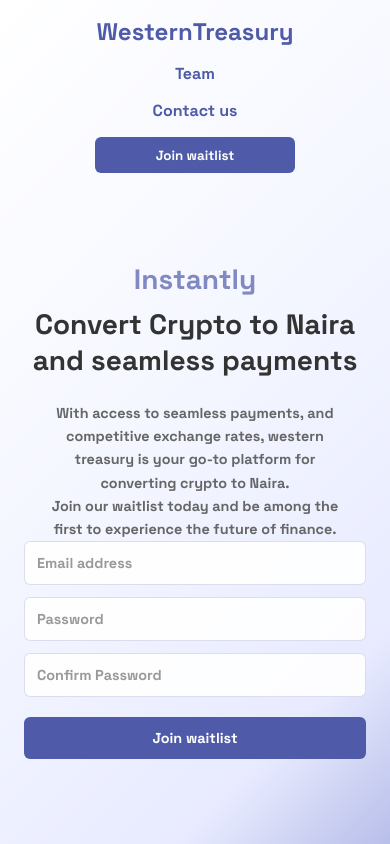
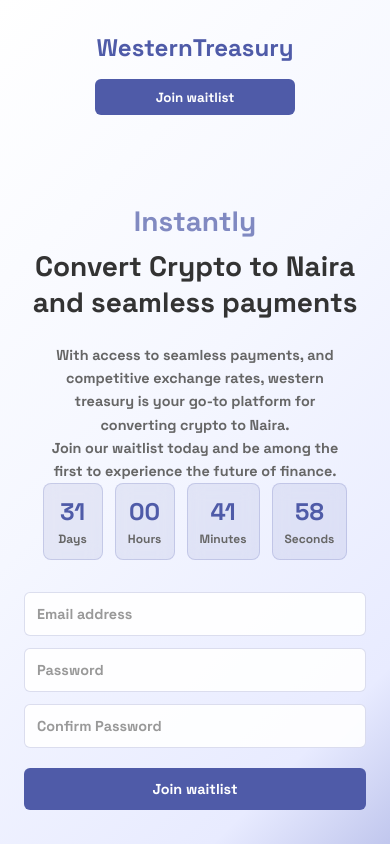
Before and after one commit to chukwuagoziesolomon/waitlist, a plain HTML site: page index.html in a window 390 px wide. Shown: the top 844 px of the page. Drawn offline with nearby package versions, Linux system fonts and the light colour scheme.

Commit message:
added time

```diff
--- a/index.html
+++ b/index.html
@@ -34,9 +34,10 @@
       display: flex;
       justify-content: space-between;
       align-items: center;
-      padding: 2rem 2rem; /* Increased from 1.5rem to 2rem */
+      padding: 3rem 2rem; /* Increased top/bottom padding from 2rem to 3rem */
+      margin-top: 2rem; /* Added margin-top to push it down */
       width: 100%;
-      margin-bottom: 2rem; /* Added margin bottom */
+      margin-bottom: 2rem;
       background: transparent;
     }
 
@@ -125,6 +126,38 @@
       max-width: 90%;
     }
 
+    .countdown-container {
+      display: flex;
+      justify-content: center;
+      gap: 1.5rem;
+      margin-bottom: 2rem;
+      width: 100%;
+    }
+
+    .countdown-box {
+      display: flex;
+      flex-direction: column;
+      align-items: center;
+      background: rgba(79, 91, 168, 0.1);
+      padding: 1rem;
+      border-radius: 8px;
+      min-width: 80px;
+      backdrop-filter: blur(8px);
+      border: 1px solid rgba(79, 91, 168, 0.2);
+    }
+
+    .countdown-box span:first-child {
+      font-size: 2rem;
+      font-weight: 700;
+      color: #4f5ba8;
+    }
+
+    .countdown-box .label {
+      font-size: 0.875rem;
+      color: #666666;
+      margin-top: 0.25rem;
+    }
+
     /* Form */
     #registrationForm {
       display: flex;
@@ -176,7 +209,6 @@
       cursor: not-allowed;
     }
 
-    /* Success Message */
     #successMessage {
       opacity: 0;
       transition: opacity 0.5s ease-in;
@@ -295,7 +327,8 @@
 
     @media screen and (max-width: 768px) {
       .nav-bar {
-        padding: 1.5rem;
+        padding: 2rem 1.5rem; /* Adjusted padding for mobile */
+        margin-top: 1rem; /* Reduced margin for mobile */
         margin-bottom: 1rem;
         flex-direction: column;
         gap: 1rem;
@@ -305,6 +338,7 @@
         flex-direction: column;
         text-align: center;
         gap: 1rem;
+        display: none; /* This will hide just the navigation links */
       }
 
       .join-btn {
@@ -361,6 +395,23 @@
       .rotating-word {
         display: block;
         margin-bottom: 0.5rem;
+      }
+
+      .countdown-container {
+        gap: 0.75rem;
+      }
+
+      .countdown-box {
+        min-width: 60px;
+        padding: 0.75rem;
+      }
+
+      .countdown-box span:first-child {
+        font-size: 1.5rem;
+      }
+
+      .countdown-box .label {
+        font-size: 0.75rem;
       }
     }
 
@@ -445,6 +496,26 @@
         <br>Join our waitlist today and be among the first to experience the future of finance.
       </p>
 
+      <!-- Add countdown timer here -->
+      <div class="countdown-container">
+        <div class="countdown-box">
+          <span id="days">00</span>
+          <span class="label">Days</span>
+        </div>
+        <div class="countdown-box">
+          <span id="hours">00</span>
+          <span class="label">Hours</span>
+        </div>
+        <div class="countdown-box">
+          <span id="minutes">00</span>
+          <span class="label">Minutes</span>
+        </div>
+        <div class="countdown-box">
+          <span id="seconds">00</span>
+          <span class="label">Seconds</span>
+        </div>
+      </div>
+
       <!-- Signup Form -->
       <form id="registrationForm">
         <input type="email" id="email" placeholder="Email address" required />
@@ -496,6 +567,38 @@
 
     // Initial word display
     updateWords();
+
+    // Add countdown timer functionality
+    function updateCountdown() {
+      // Set the launch date (e.g., 30 days from now)
+      const launchDate = new Date('2025-06-14T00:00:00');  // Replace with your target date
+
+      const now = new Date().getTime();
+      const distance = launchDate.getTime() - now;
+
+      const days = Math.floor(distance / (1000 * 60 * 60 * 24));
+      const hours = Math.floor((distance % (1000 * 60 * 60 * 24)) / (1000 * 60 * 60));
+      const minutes = Math.floor((distance % (1000 * 60 * 60)) / (1000 * 60));
+      const seconds = Math.floor((distance % (1000 * 60)) / 1000);
+
+      document.getElementById('days').textContent = days.toString().padStart(2, '0');
+      document.getElementById('hours').textContent = hours.toString().padStart(2, '0');
+      document.getElementById('minutes').textContent = minutes.toString().padStart(2, '0');
+      document.getElementById('seconds').textContent = seconds.toString().padStart(2, '0');
+
+      if (distance < 0) {
+        clearInterval(countdownTimer);
+        document.getElementById('days').textContent = '00';
+        document.getElementById('hours').textContent = '00';
+        document.getElementById('minutes').textContent = '00';
+        document.getElementById('seconds').textContent = '00';
+      }
+    }
+
+    // Update countdown every second
+    const countdownTimer = setInterval(updateCountdown, 1000);
+    // Initial call
+    updateCountdown();
 
     // Make nav join button scroll to form
     document.getElementById('navJoinBtn').addEventListener('click', function() {
```
